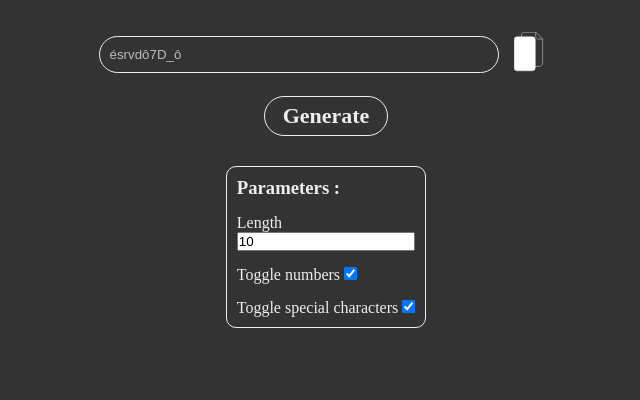
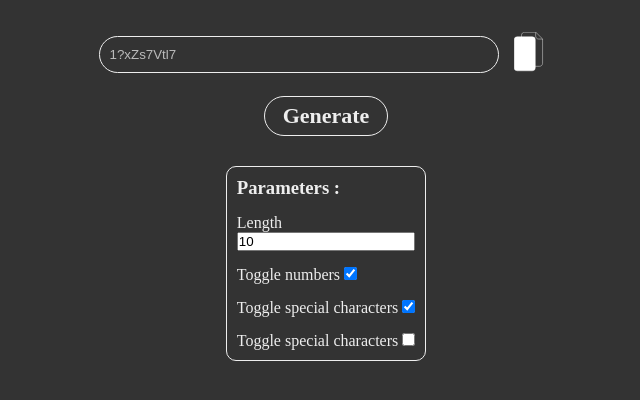
Before and after one commit to Dahan13/Password-Generator, a plain HTML site: page password_generator.html in a window 1280 px wide. Both pictures are taken after a click on the element "Generate". Shown: the part 342-742 px from the top of the page, without its empty margins (314-954 px from the left). Drawn offline with Linux system fonts and the light colour scheme.

Commit message:
Adressed issue with special letters being rejected. Moved all special letters within a different parameters than special ponctuation.

```diff
--- a/password_generator.html
+++ b/password_generator.html
@@ -166,10 +166,8 @@
         <input id="length" type="number" min=10 max=100 value=10>
 
         <label for="numbers"> Toggle numbers <input id="numbers" type="checkbox" checked=True> </label>
-
-
         <label for="specials"> Toggle special characters <input id="specials" type="checkbox" checked=True> </label>
-
+        <label for="specials-c"> Toggle special characters <input id="specials-c" type="checkbox"> </label>
     </div>
 
     <script>
@@ -192,6 +190,7 @@
             const length = document.getElementById('length');
             const numbers = document.getElementById('numbers');
             const specials = document.getElementById('specials');
+            const specialsC = document.getElementById('specials-c');
 
             let passwordLength;
             if (length.value < 10 || length.value > 100) {
@@ -200,7 +199,7 @@
                 passwordLength = parseInt(length.value)
             }
 
-            return [passwordLength, numbers.checked, specials.checked]
+            return [passwordLength, numbers.checked, specials.checked, specialsC.checked]
         }
 
         copyButton.addEventListener('click', () => {
@@ -224,13 +223,15 @@
         generateButton.addEventListener('click', () => {
             var letters = ["a", "b", "c", "d", "e", "f", "g", "h", "i", "j", "k", "l", "m", "n", "o", "p", "q", "r", "s", "t", "u", "v", "w", "x", "y", "z", "A", "B", "C", "D", "E", "F", "G", "H", "I", "J", "K", "L", "M", "N", "O", "P", "Q", "R", "S", "T", "U", "V", "W", "X", "Y", "Z"];
             var numbers = [1, 2, 3, 4, 5, 6, 7, 8, 9, 0];
-            var specials = ["-", "@", "_", "é", "ë", "à", "ç", "ĝ", "ô", "ö", "ĥ", "ḧ", "ä", "ẍ", "ẗ", "ÿ", "ŷ"];
+            var specials = ["-", "@", "_", "?", "!", "."];
+            var specialsC = ["é", "ë", "à", "ç", "ĝ", "ô", "ö", "ĥ", "ḧ", "ä", "ẍ", "ẗ", "ÿ", "ŷ"];
 
             // Retrieving parameters
             parameters = getParameters();
             let passwordLength = parameters[0];
             let numbersP = parameters[1];
             let specialsP = parameters[2];
+            let specialsPC = parameters[3];
 
             let total = letters;
             // Adding numbers & specials characters
@@ -239,6 +240,9 @@
             }
             if (specialsP) {
                 total = total.concat(specials);
+            }
+            if (specialsPC) {
+                total = total.concat(specialsC)
             }
 
             // Shuffling our array to add randomness
```
